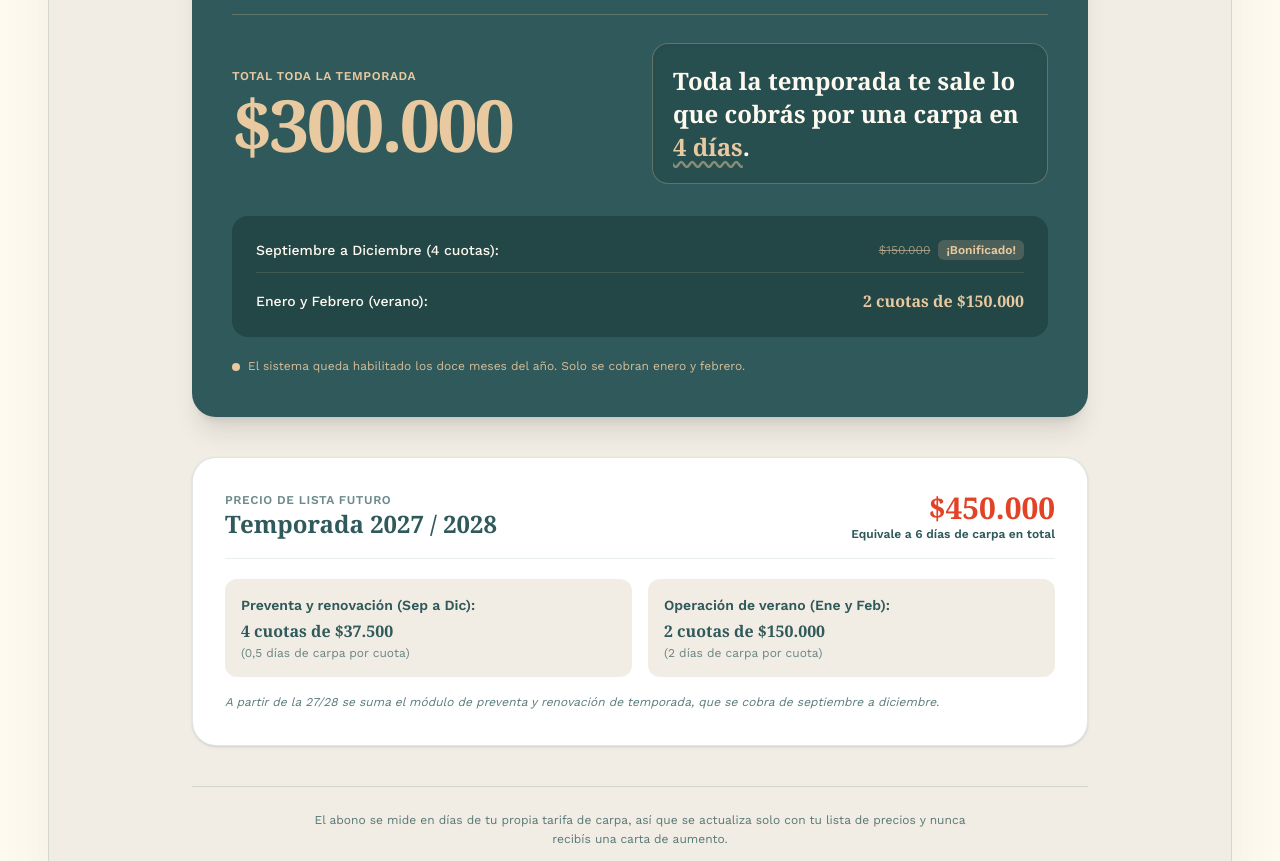
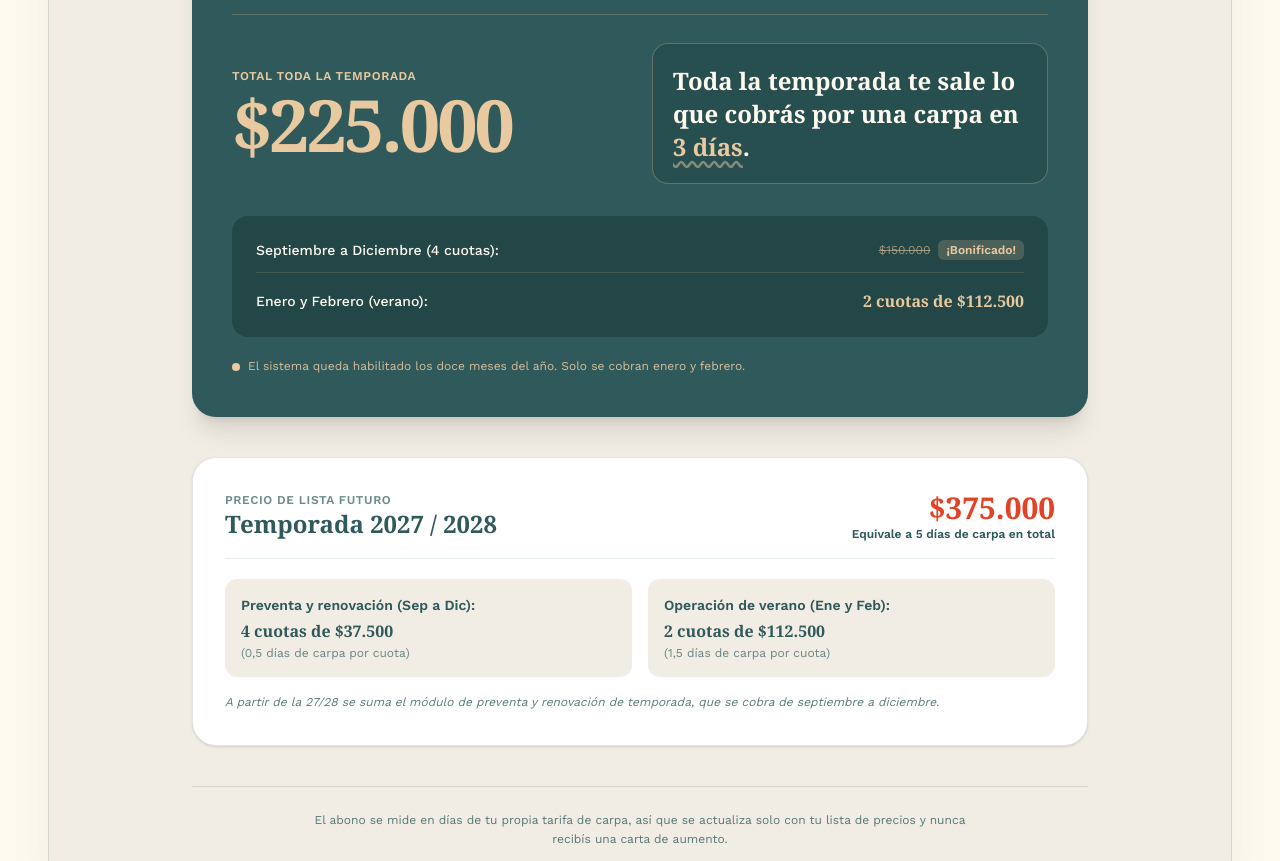
Before and after one commit to Leanramon98/balne, a Next.js app in the folder workspace/frontend/: page / in a window 1280 px wide. Shown: the part 5040-5901 px from the top of the page. Built offline with nearby package versions, Linux system fonts and the light colour scheme; a web font is replaced by a local one.

Commit message:
fix(pricing): correct days per installment calculation in PricingCalculator

```diff
--- a/workspace/frontend/components/organisms/PricingCalculator.tsx
+++ b/workspace/frontend/components/organisms/PricingCalculator.tsx
@@ -20,22 +20,24 @@ function formatPesos(amount: number): string {
 function formatDays(days: number): string {
   if (days === 1) return '1 día';
   if (days === 0.5) return '0,5 días';
+  if (days === 1.5) return '1,5 días';
+  if (days === 2.5) return '2,5 días';
   const str = days % 1 === 0 ? days.toString() : days.toLocaleString('es-AR');
   return `${str} días`;
 }
 
-// Calculate days per installment for Enero & Febrero
+// Calculate days per installment for Enero & Febrero (una cuota por mes, 2 cuotas en total)
 function getDiasEneFeb(units: number): number {
-  if (units < 50) return 1;
-  if (units <= 100) return 2;
-  if (units <= 150) return 3;
-  if (units <= 200) return 4;
-  return 5; // 201 o más
+  if (units < 50) return 0.5;   // 1 día total de verano
+  if (units <= 100) return 1.5;  // 3 días total de verano (ej: 100 carpas @ $100k = 2 cuotas de $150k)
+  if (units <= 150) return 2.0;  // 4 días total de verano
+  if (units <= 200) return 2.5;  // 5 días total de verano
+  return 3.0;                    // 6 días total de verano (201 o más)
 }
 
-// Calculate days per installment for Septiembre a Diciembre
+// Calculate days per installment for Septiembre a Diciembre (4 cuotas en total)
 function getDiasSepDic(units: number): number {
-  return units <= 150 ? 0.5 : 1;
+  return units <= 150 ? 0.5 : 1.0;
 }
 
 export function PricingCalculator() {
```
